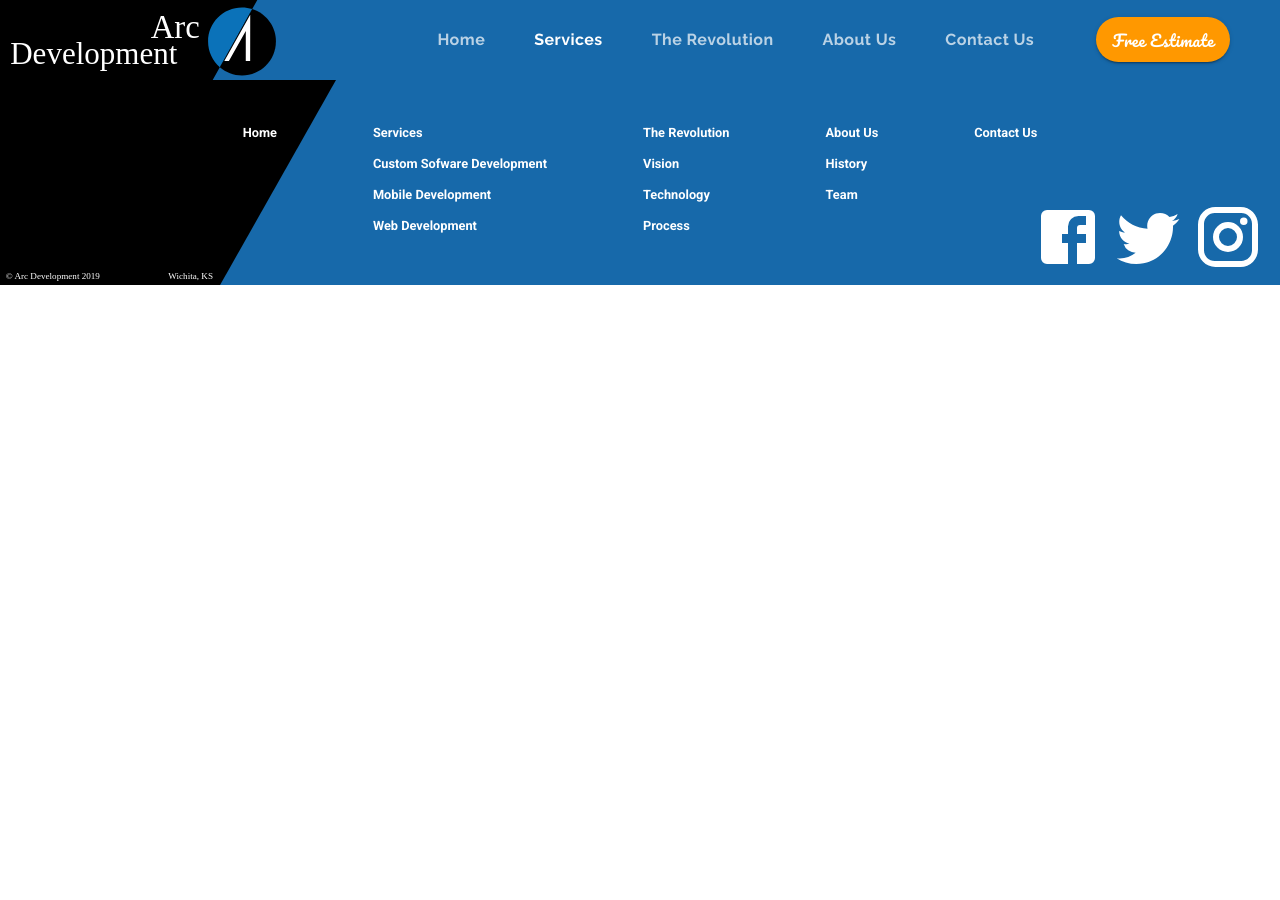
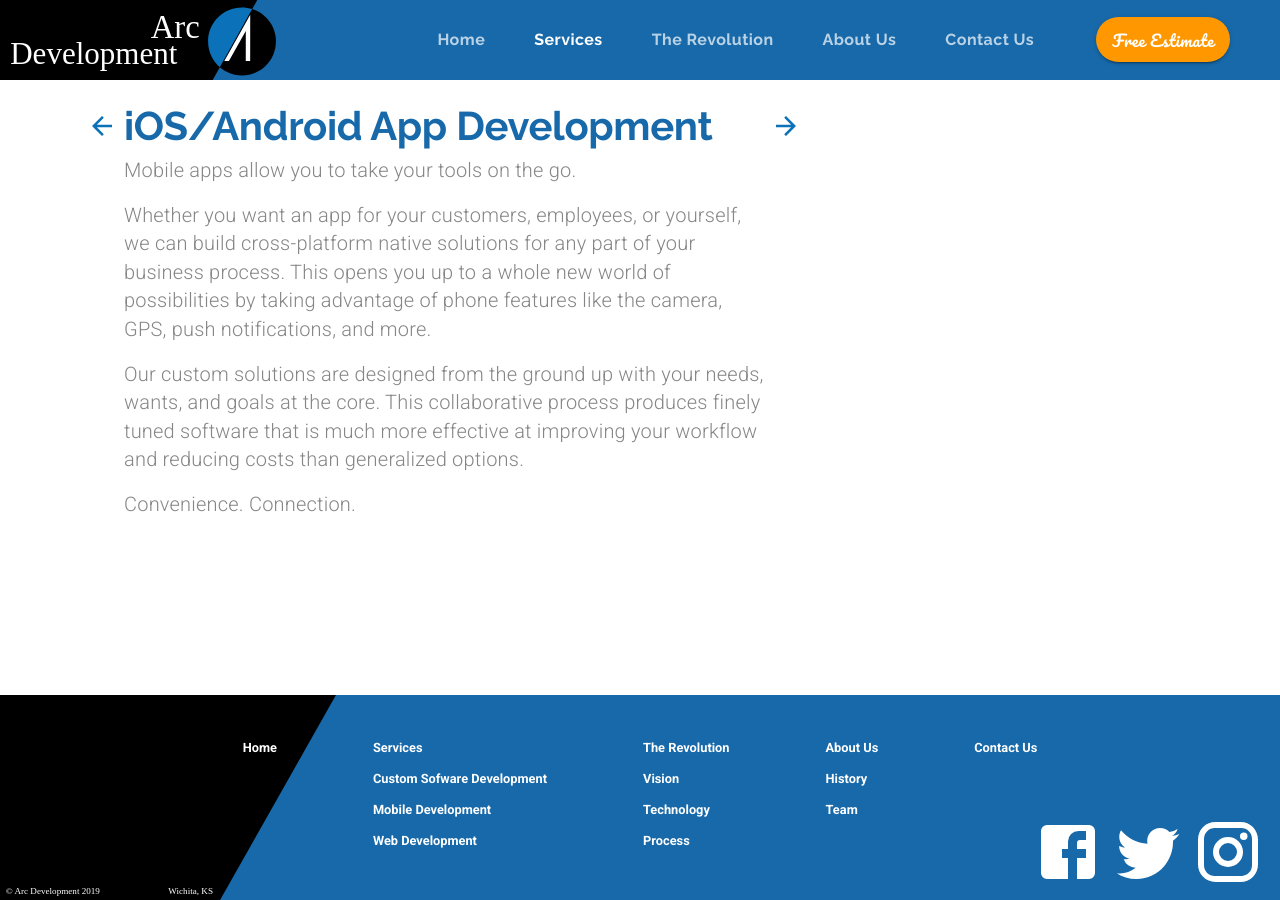
Before and after one commit to samandar-boymurodov/Arc-Development, a React (Create React App) app: page /websitedevelopment in a window 1280 px wide. Before the commit the page ends 800 px from the top, so only its background shows below. Built offline with nearby package versions, Linux system fonts and the light colour scheme.

Commit message:
heading text

```diff
--- a/src/components/App.js
+++ b/src/components/App.js
@@ -6,6 +6,7 @@ import LandingPage from './LandingPage'
 import { Services } from './Services'
 import { CustomSofware } from './CustomSoftware'
 import { MobileApps } from './MobileApps'
+import { WebDev } from './WebDev'
 import { BrowserRouter, Route, Switch } from "react-router-dom"
 
 import { Links } from './Utils/Links'
@@ -28,6 +29,7 @@ function App() {
           <Route exact path={Links.estimate} component={() => <div>estimate</div>}/>
           <Route exact path={Links.customsofware} component={CustomSofware} />
           <Route exact path={Links.mobiledevelopment} component={MobileApps} />
+          <Route exact path={Links.websitedevelopment} component={WebDev} />
         </Switch>
         <Footer tab={tab} setTab={setTab} serviceOp={serviceOp} setServiceOp={setServiceOp}/>
       </BrowserRouter>
--- /dev/null
+++ b/src/components/WebDev.js
@@ -0,0 +1,81 @@
+import { Grid, Typography, IconButton, useMediaQuery, Hidden } from '@material-ui/core'
+import { makeStyles, useTheme } from '@material-ui/styles'
+
+import backArrow from "../assets/backArrow.svg";
+import forwardArrow from "../assets/forwardArrow.svg";
+
+const useStyles = makeStyles(theme => ({
+    mainContainer: {
+        paddingLeft: "5rem",
+        paddingRight: "5rem",
+        paddingTop: "1rem",
+        paddingBottom: "10rem",
+        [theme.breakpoints.down("sm")]: {
+          paddingLeft: "1.5rem",
+          paddingRight: "1.5rem",
+        }
+    },
+    arrow: {
+        marginTop: "0.5rem",
+      },
+    textContainer: {
+        maxWidth: "40em",
+    }
+}))
+
+export const WebDev = function() {
+    const classes = useStyles()
+    const theme = useTheme()
+
+    const matchesMD = useMediaQuery(theme.breakpoints.down("md"))
+    return(
+        <Grid
+            container
+            direction="column"
+            className={classes.mainContainer}>
+            <Grid item container justify={matchesMD ? "center" : "flex-start"}>
+                <Hidden mdDown>
+                    <Grid item className={classes.arrow}>
+                    <IconButton>
+                        <img src={backArrow} alt="backArrow" />
+                    </IconButton>
+                    </Grid>
+                </Hidden>
+            <Grid
+                item
+                className={classes.textContainer}
+                style={{
+                textAlign: matchesMD ? "center" : "inherit",
+                }}
+            >
+                <Typography variant="h2" color="primary">
+                iOS/Android App Development
+                </Typography>
+                <Typography variant="body2" paragraph>
+                    Mobile apps allow you to take your tools on the go.
+                </Typography>
+                <Typography variant="body2" paragraph>
+                    Whether you want an app for your customers, employees, or yourself, we can build cross-platform native solutions for any part of your business process. This opens you up to a whole new world of possibilities by taking advantage of phone features like the camera, GPS, push notifications, and more.
+                </Typography>
+                <Typography variant="body2" paragraph>
+                    Our custom solutions are designed from the ground up with your
+                    needs, wants, and goals at the core. This collaborative process
+                    produces finely tuned software that is much more effective at
+                    improving your workflow and reducing costs than generalized
+                    options.
+                </Typography>
+                <Typography variant="body2" paragraph>
+                Convenience. Connection.
+                </Typography>
+            </Grid>
+                <Hidden mdDown>
+                    <Grid item className={classes.arrow}>
+                    <IconButton>
+                        <img src={forwardArrow} alt="forwardArrow" />
+                    </IconButton>
+                    </Grid>
+                </Hidden>
+            </Grid>
+        </Grid>
+    )
+}
```
